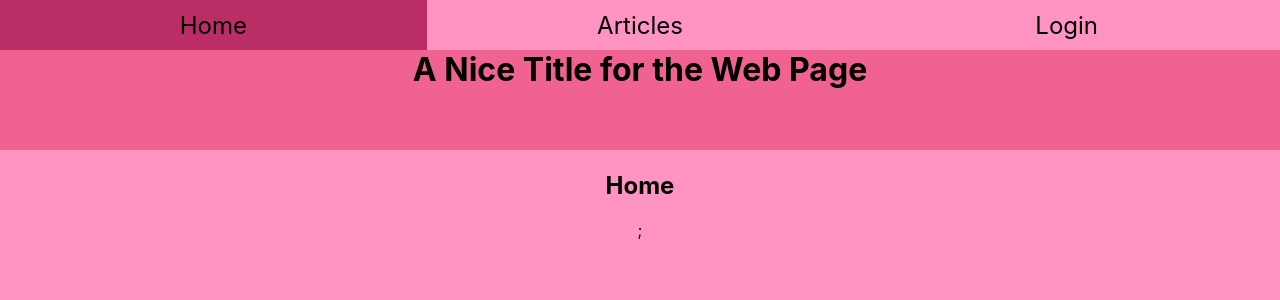
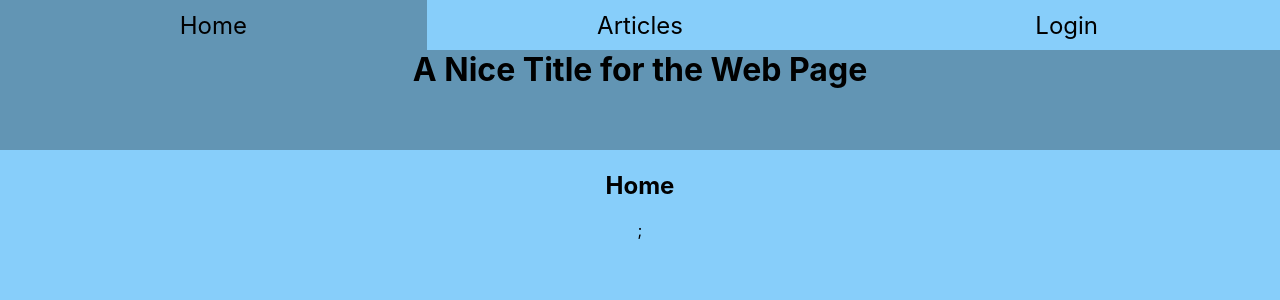
Before and after one commit to ForeztNoize/CMS-Test, a React (Create React App) app: page / in a window 1280 px wide. Shown: the top 300 px of the page. Built offline with nearby package versions, Linux system fonts and the light colour scheme.

Commit message:
Changed pictures and styling

```diff
--- a/src/App.css
+++ b/src/App.css
@@ -16,12 +16,12 @@
 #title{
   margin-top: 0;
   height: 100px;
-  background-color: #f06292;
+  background-color: rgb(98, 149, 180);
 }
 
 ul{
   display: flex;
-  background-color: #ff94c2;
+  background-color: lightskyblue;
   padding: 0;
   margin-top: 0;
   margin-bottom: 0;
@@ -33,11 +33,11 @@ ul > li {
   align-items: center;
   width: 34%;
   height: 50px;
-  background-color: #ff94c2;
+  background-color: lightskyblue;
 }
 
 ul > li:hover {
-  background-color: #ba2d65;
+  background-color: rgb(98, 149, 180);
 }
 
 ul > li > * {
@@ -55,15 +55,14 @@ ul > li > * {
 }
 
 body{
-  background-color: #ff94c2;
+  background-color: lightskyblue;
 }
 
 /* Styling for the article thumbnails */
 #articleContent{
-  background-color:#f06292;
-  padding: 2%;
-  margin: 5%;
+  background-color:rgb(98, 149, 180);
   width: 35%;
+  padding-bottom: 2%;
 }
 
 #articleContent > img{
@@ -74,6 +73,8 @@ body{
   white-space: nowrap;
   overflow: hidden;
   text-overflow: ellipsis;
+  width: 80%;
+  margin: auto;
 }
 
 /* Styling for the login form */
@@ -104,6 +105,15 @@ body{
   color: #61dafb;
 }
 
+footer{
+  height: 200px;
+  display: flex;
+  justify-content: center;
+  align-items: center;
+  background-color: rgb(98, 149, 180);
+  margin-top: 2%;
+}
+
 /* Media query for mobile devices */
 @media screen and (max-width: 770px) {
   #articles{
--- a/src/App.js
+++ b/src/App.js
@@ -55,6 +55,7 @@ function Articles() {
   return <div>
     <h1 id="title">A Nice Title for the Web Page</h1>
     <ArticlesList/>
+    <footer><h1>A nice Footer for the Web Page</h1></footer>
   </div>;
 }
 
--- a/src/Articles/ArticlesList.js
+++ b/src/Articles/ArticlesList.js
@@ -1,10 +1,7 @@
 import '../App.css';
 import { Component } from 'react';
 import ArticleData from '../Data/articles.json';
-import ArticlePicture from '../Data/article_pic.jpg';
-import { GridList } from '@material-ui/core';
-import { GridListTile } from '@material-ui/core';
-import withWidth, { isWidthUp } from '@material-ui/core/withWidth';
+import ArticlePicture from '../Data/article_pic_2.jpg';
 class ArticlesList extends Component{
     constructor (props) {
         super(props);
```
Also changed, not shown: src/Data/article_pic_2.jpg (added).
